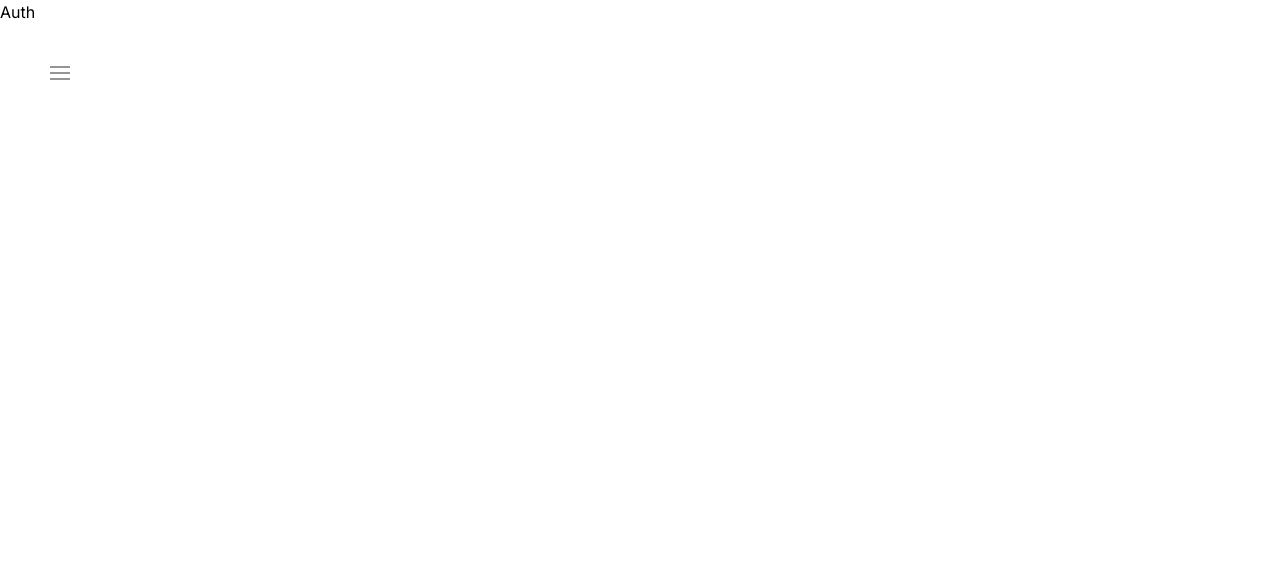
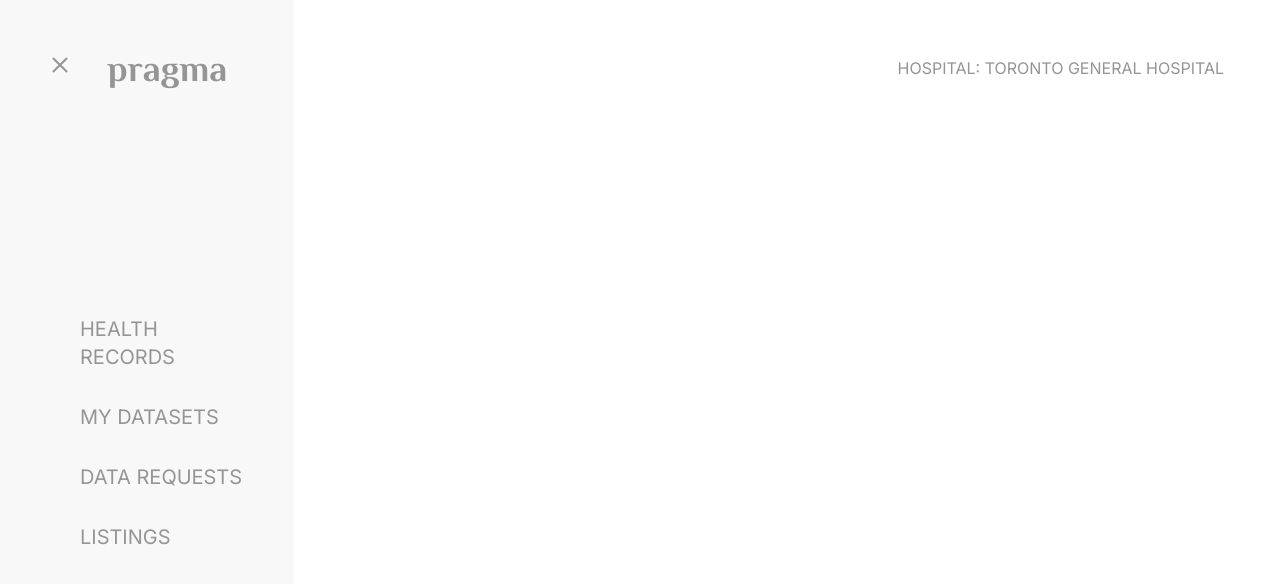
Before and after one commit to Pragma-Gateway/pragma-frontend, a Next.js app: page /hospital/auth in a window 1280 px wide. Shown: the top 584 px of the page. Built offline with nearby package versions, Linux system fonts and the light colour scheme.

Commit message:
added the page layout

```diff
--- /dev/null
+++ b/components/Layout.jsx
@@ -0,0 +1,19 @@
+import Head from "next/head";
+import Sidebar from "./Sidebar";
+import Topbar from "./Topbar";
+
+// the nav, sidebar and title (generalized page components) component
+const Layout = ({ children, title, className }) => {
+  return (
+    <>
+      <Head>
+        <title>Prigma | {title}</title>
+      </Head>
+      <Sidebar />
+      <Topbar />
+      <div className={className}>{children}</div>
+    </>
+  );
+};
+
+export default Layout;
--- a/components/Sidebar.jsx
+++ b/components/Sidebar.jsx
@@ -2,7 +2,7 @@ import { useState } from "react";
 
 const Hamburger = ({ open, setOpen }) => {
   return (
-    <div className="flex text-4xl text-text items-center cursor-pointer fixed left-10 top-10 z-50">
+    <div className="flex text-4xl text-text items-center cursor-pointer fixed left-10 top-8 z-50">
       <div className="relative py-3 sm:max-w-xl mx-auto">
         <nav>
           <button
@@ -38,7 +38,7 @@ const Hamburger = ({ open, setOpen }) => {
 };
 
 const Sidebar = () => {
-  const [showSidebar, setShowSidebar] = useState(false);
+  const [showSidebar, setShowSidebar] = useState(true);
 
   return (
     <>
--- /dev/null
+++ b/components/Topbar.jsx
@@ -0,0 +1,11 @@
+const Topbar = () => {
+  return (
+    <div className="pt-14 pr-14 flex justify-end">
+      <p className="font-normal text-gray-text">
+        HOSPITAL: TORONTO GENERAL HOSPITAL
+      </p>
+    </div>
+  );
+};
+
+export default Topbar;
--- a/pages/_app.jsx
+++ b/pages/_app.jsx
@@ -13,7 +13,10 @@ function MyApp({ Component, pageProps }) {
           href="https://fonts.googleapis.com/css2?family=Inter:wght@100;400;600;700&display=swap"
           rel="stylesheet"
         />
-<link href="https://fonts.googleapis.com/css2?family=El+Messiri:wght@700&display=swap" rel="stylesheet" />
+        <link
+          href="https://fonts.googleapis.com/css2?family=El+Messiri:wght@700&display=swap"
+          rel="stylesheet"
+        />
       </Head>
       <Component {...pageProps} />
     </>
--- a/pages/hospital/auth.jsx
+++ b/pages/hospital/auth.jsx
@@ -1,13 +1,10 @@
-import Sidebar from "../../components/Sidebar";
+import Layout from "../../components/Layout";
 
 const Auth = () => {
   return (
-    <>
-      <Sidebar />
-      <div>
-        <h1>Auth</h1>
-      </div>
-    </>
+    <Layout title="Sign In">
+      <p className="">pepepopo oooo</p>
+    </Layout>
   );
 };
 
--- a/styles/globals.css
+++ b/styles/globals.css
@@ -18,6 +18,17 @@ a {
   text-decoration: none;
 }
 
+p,
+a,
+h1,
+h2,
+h3,
+h4,
+h5,
+h6 {
+  color: "#959595";
+}
+
 * {
   box-sizing: border-box;
   font-family: Inter;
```
